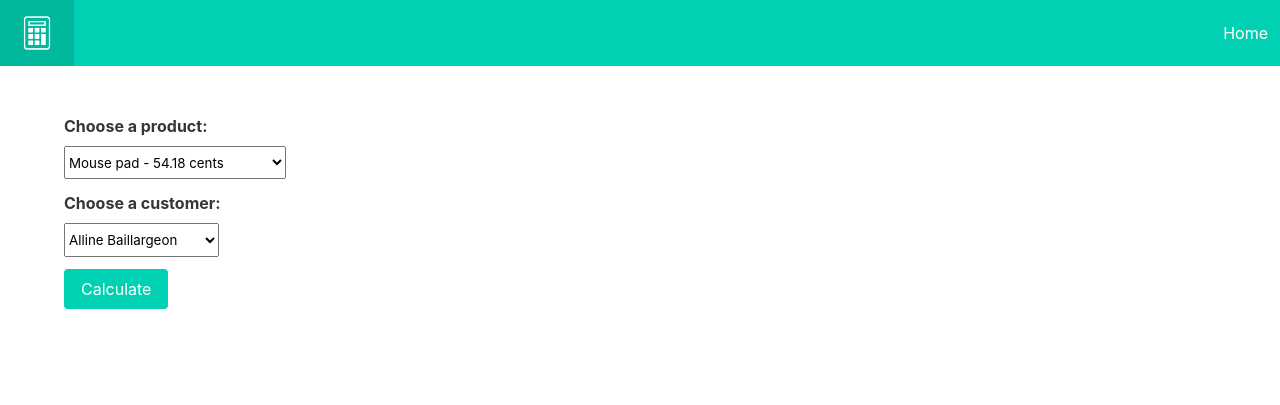
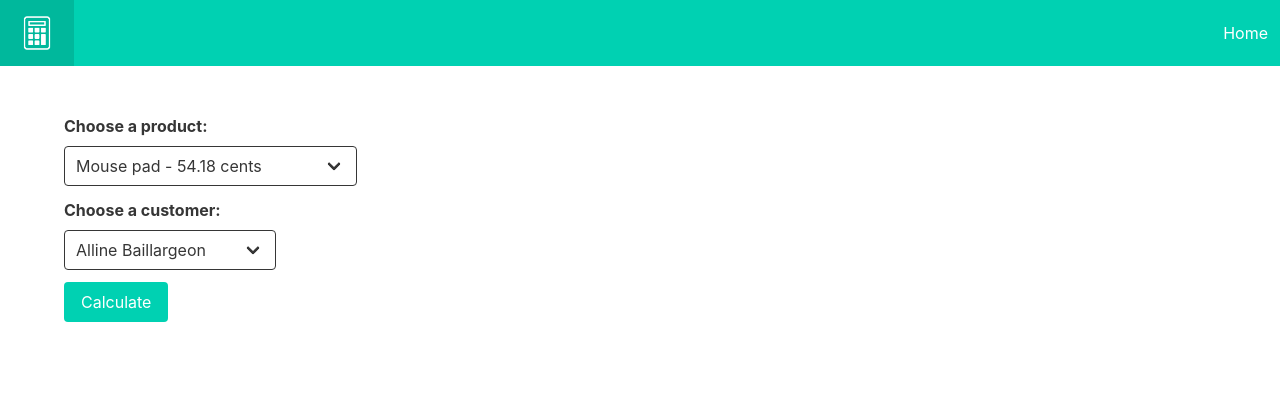
Before and after one commit to Laurent-Bosteels/oop-pricecalculator, a PHP site: page / in a window 1280 px wide. Shown: the top 405 px of the page. Run offline with PHP 8.4, Linux system fonts and the light colour scheme; data comes from the database, SQL or seed files in the repository.

Commit message:
updated selectors

```diff
--- a/View/homepage.php
+++ b/View/homepage.php
@@ -13,6 +13,8 @@ Anything complex should be calculated in the model -->
                 <div class="field">
                     <form method="post">
                         <label for="product" class="label">Choose a product:</label>
+                        <div class="control">
+                            <div class="select is-dark">
                                 <select class="select" name="product" id="product">
                                     <?php foreach ($products as $product) {
                                         echo '<option value="' . $product->getId() . '">' . $product->getName() . ' - ' . $product->getPrice() / 100 . ' cents' . '</option>';
@@ -20,17 +22,23 @@ Anything complex should be calculated in the model -->
                                     ?>
                                 </select>
                             </div>
+                        </div>
+                </div>
 
                 <!-- customer field -->
 
                 <div class="field">
                     <label for="customer" class="label">Choose a customer:</label>
+                    <div class="control">
+                        <div class="select is-dark">
                             <select class="select" name="customer" id="customer">
                                 <?php foreach ($customers as $customer) {
                                     echo '<option value="' . $customer->getId() . '">' . $customer->getFullName() . '</option>';
                                 }
                                 ?>
                             </select>
+                        </div>
+                    </div>
                 </div>
 
                 <!-- calculate button  -->
@@ -47,7 +55,7 @@ Anything complex should be calculated in the model -->
 
 <section class="section">
     <div class="container">
-        <h3 class="title has-text-centered is-size-4">Calculation details for <?php echo $customerName?></h3>
+        <h3 class="title has-text-centered is-size-4">Calculation details for <?php echo $customerName ?></h3>
         <div class="columns mt-8 is-8 is-multiline is-centered">
             <div class="column is-6-tablet is-3-desktop">
                 <div class="card">
@@ -67,7 +75,7 @@ Anything complex should be calculated in the model -->
                         <img src="https://image.flaticon.com/icons/png/512/4866/4866004.png" alt="product">
                     </div>
                     <div class="card-content has-text-centered">
-                        <p><?php echo $selectCustomerFixed;?> cents</p>
+                        <p><?php echo $selectCustomerFixed; ?> cents</p>
                         <p class="title is-size-5">Fixed Discount</p>
                     </div>
                 </div>
```
Lines whose indentation alone changed are shown as unchanged.
